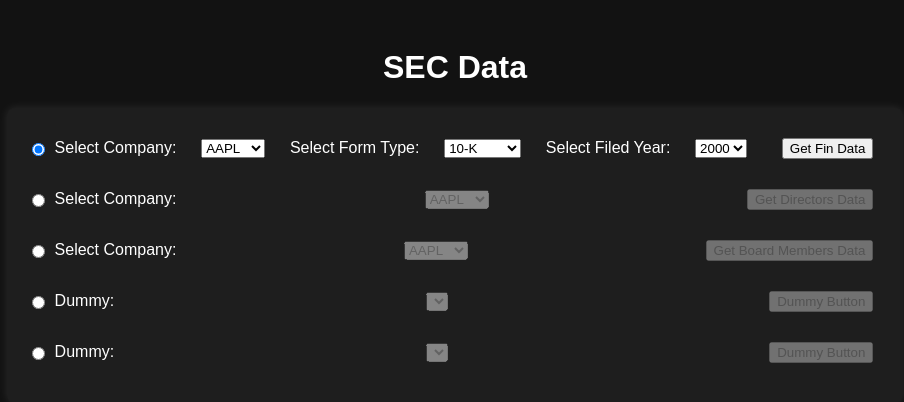
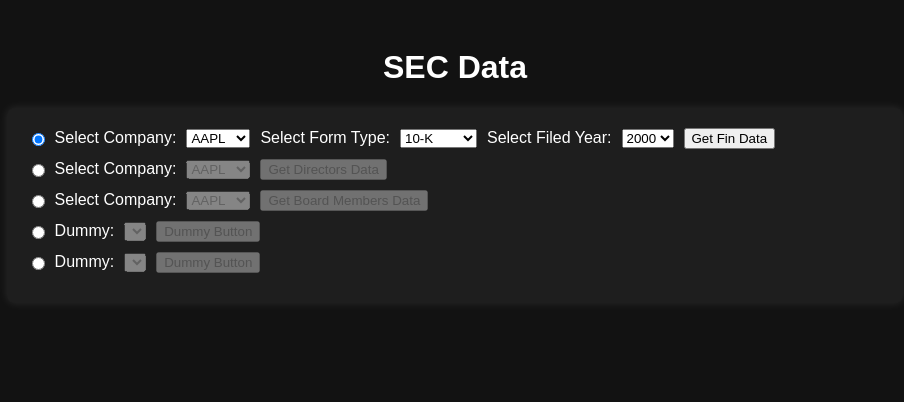
Before and after one commit to Kishore-Tall/SECDataTreasure, a Flask app: page / in a window 1280 px wide. Shown: the top 402 px of the page, without its empty margins (185-1089 px from the left). Run offline with Flask 3, Linux system fonts and the light colour scheme; lists and menus that the app fills with data are empty.

Commit message:
index.html with some alignment improvements

```diff
--- a/templates/index.html
+++ b/templates/index.html
@@ -22,7 +22,6 @@
             width: 70%;
             display: flex;
             flex-direction: column;
-            align-items: flex-start;
         }
         .functional-component {
             display: flex;
@@ -36,18 +35,26 @@
         .controls {
             display: flex;
             align-items: center;
-            justify-content: space-between;
+            flex-wrap: wrap;
+            gap: 10px;
             width: 100%;
         }
-        select, button {
-            margin: 10px;
+        .controls label {
+            white-space: nowrap;
+        }
+        .controls select, .controls button {
+            margin: 0;
+        }
+
+        /* Left-align components except the first one */
+        .functional-component:not(:first-child) .controls {
+            justify-content: flex-start;
         }
     </style>
 </head>
 <body>
     <h1>SEC Data</h1>
     <div class="container">
-        <!-- Functional Components -->
         <div class="functional-component">
             <input type="radio" name="function" checked onclick="toggleComponent(1)">
             <div class="controls" id="component1">
@@ -162,7 +169,7 @@
             window.location.href = `/download-BoardMembers?ticker=${company}`;
         }
 
-        toggleComponent(1); // Default enable first component
+        toggleComponent(1);
     </script>
 </body>
 </html>
```
